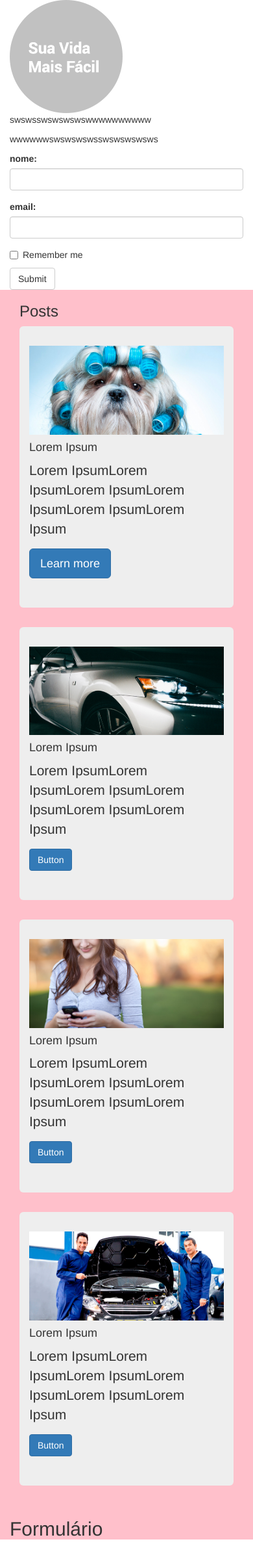
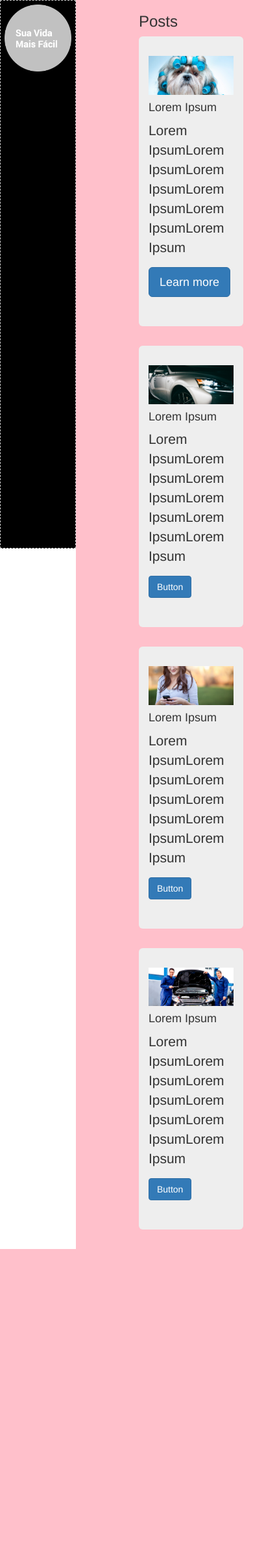
Before and after one commit to marcusberger/VidaFacil, a PHP site: page / in a window 390 px wide. Shown: the whole page at 65% size. After the commit the page ends 1922 px from the top, so only its background shows below. Run offline with PHP 8.4, Linux system fonts and the light colour scheme.

Commit message:
add sidebar-fixa

```diff
--- a/css/sidebar.css
+++ b/css/sidebar.css
@@ -0,0 +1,24 @@
+#sidebarFixo{
+	position: fixed;
+  	width: 30%;
+  	overflow:hidden;
+  	border:1px dashed #CCC;
+  	padding:6px;
+  	height: 100%;
+  	display: inline-inline;
+  	float: left;
+  	background-color: #000000;
+}
+
+#conteudo{
+  margin:0 auto;
+
+  width:70%;
+  height:100%;
+  display: inline;
+  float: right;
+}
+
+#logo-blog{
+
+}
--- a/index.html
+++ b/index.html
@@ -12,36 +12,20 @@
 
 
 
-       <div id="sidebar" class="col-md-3">
+       <div id="sidebarFixo">
 
-       <img src="img/logo-blog.png">
-       <p>swswsswswswswswwwwwwwwww</p><p>wwwwwwswswswswsswswswswsws</p>
-        <form>
-               <div class="form-group">
-                <label for="name">nome:</label>
-              <input type="name" class="form-control" id="name">
-                    </div>
-                <div class="form-group">
-                 <label for="email">email:</label>
-                  <input type="email" class="form-control" id="email">
-               </div>
-                  <div class="checkbox">
-    <label><input type="checkbox"> Remember me</label>
-  </div>
-  <button type="submit" class="btn btn-default">Submit</button>
-</form>
-      </div>
-   </div>
-   </div>
+       <img id="logo-blog" src="img/logo-blog.png" class="img-responsive">
+
+       </div>
 
 
 
 
-      <div class="col-sm-9" style="background-color:pink;">
+      <div id="conteudo"  style="background-color:pink;">
 
-        <section class="container">
+        <section class="container" id="conteudo" >
            <h3>Posts</h3>
-           <figure class="jumbotron post-responsive">
+           <figure class="jumbotron">
                <img class="img-responsive" src="img/foto-01.jpg">
               <figcaption class='caption'>
                   <h4 data-toggle="collapse" data-target="#post1">Lorem Ipsum</h4>
@@ -89,13 +73,8 @@
            </figure>
 
         </section>
+       </div>
 
-
-        <section>
-         <h2>Formulário</h2>
-        </section>
-        </div>
-       </div>
         <script src="jquery/jquery.js"></script>
         <script src="bootstrap/js/bootstrap.min.js"></script>
 
```
